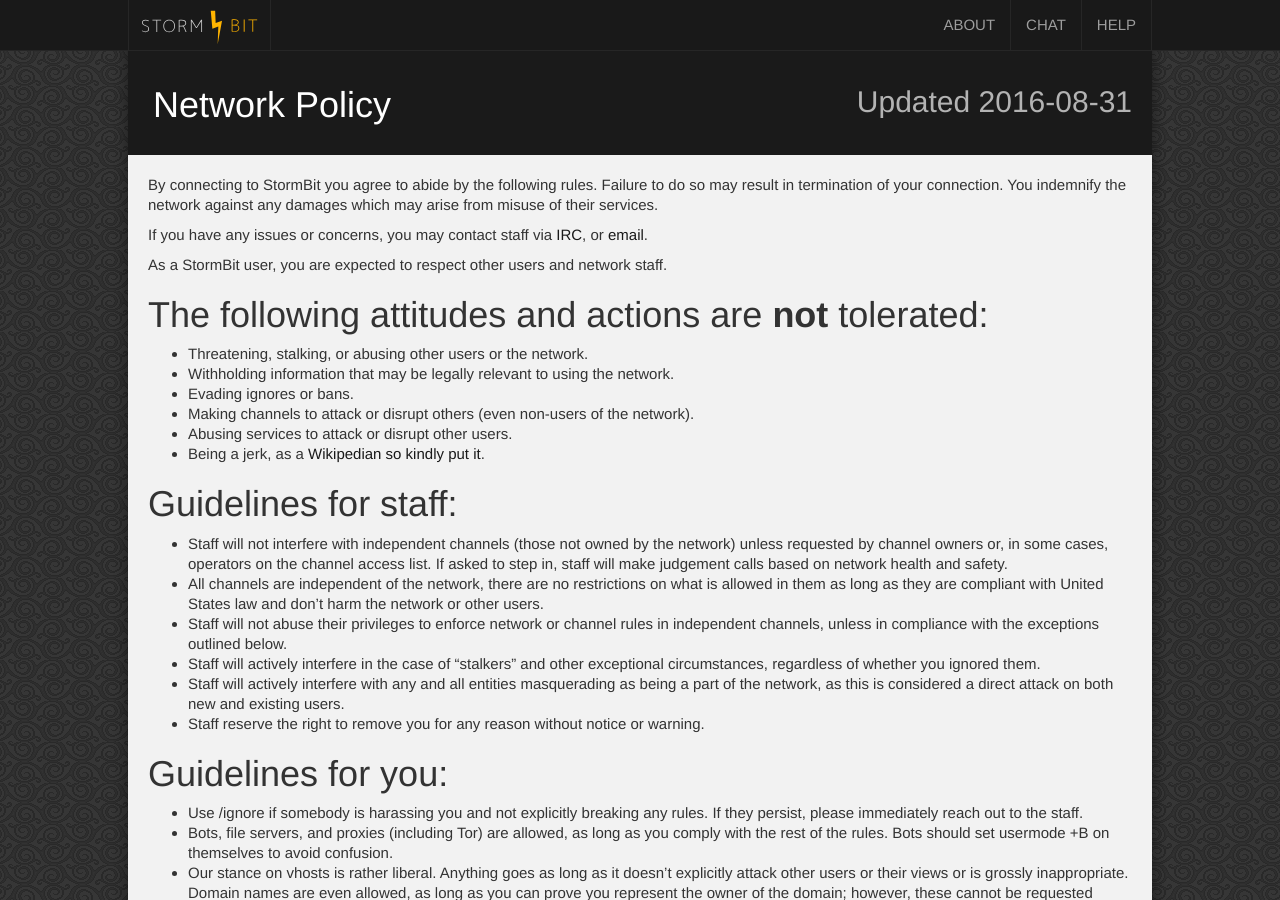
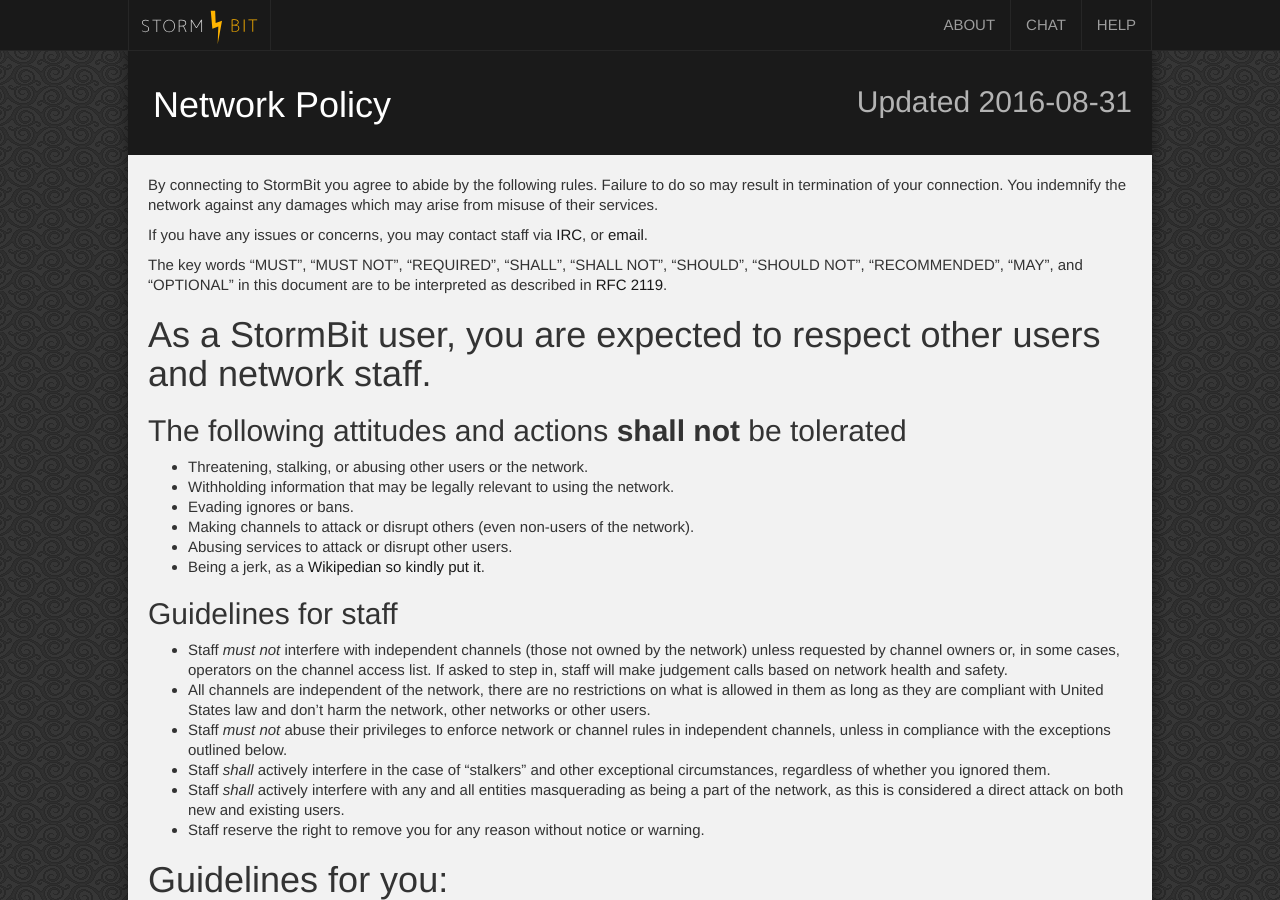
Before and after one commit to StormBit/stormbit.github.io, a Jekyll site: the page built from help/policies.md, in a window 1280 px wide and 900 px high. Built offline with Jekyll 4.4.1, drawn with Linux system fonts in a browser that asks for light colours; nearby versions of some CDN libraries; some of the changed text lies outside the part shown.

Commit message:
Rewording for compliance with RFC-2119
https://www.ietf.org/rfc/rfc2119.txt

```diff
--- a/help/policies.md
+++ b/help/policies.md
@@ -13,9 +13,13 @@ If you have any issues or concerns, you may contact staff via
 [IRC](irc://irc.stormbit.net/stormbit "#StormBit on irc.stormbit.net"), or
 [email](mailto:abuse@stormbit.net "abuse@stormbit.net").
 
-As a StormBit user, you are expected to respect other users and network staff.
+The key words "MUST", "MUST NOT", "REQUIRED", "SHALL", "SHALL
+NOT", "SHOULD", "SHOULD NOT", "RECOMMENDED",  "MAY", and
+"OPTIONAL" in this document are to be interpreted as described in
+[RFC 2119](https://www.ietf.org/rfc/rfc2119.txt).
 
-# The following attitudes and actions are __not__ tolerated:
+# As a StormBit user, you are expected to respect other users and network staff.
+## The following attitudes and actions __shall not__ be tolerated
 
 - Threatening, stalking, or abusing other users or the network.
 - Withholding information that may be legally relevant to using the network.
@@ -25,20 +29,20 @@ As a StormBit user, you are expected to respect other users and network staff.
 - Being a jerk, as a
   [Wikipedian so kindly put it](http://meta.wikimedia.org/wiki/Don't_be_a_jerk).
 
-# Guidelines for staff:
+## Guidelines for staff
 
-- Staff will not interfere with independent channels (those not owned by the
+- Staff _must not_ interfere with independent channels (those not owned by the
   network) unless requested by channel owners or, in some cases, operators
   on the channel access list. If asked to step in, staff will make judgement
   calls based on network health and safety.
 - All channels are independent of the network, there are no restrictions on
   what is allowed in them as long as they are compliant with United States law and
-  don't harm the network or other users.
-- Staff will not abuse their privileges to enforce network or channel rules in
+  don't harm the network, other networks or other users.
+- Staff _must not_ abuse their privileges to enforce network or channel rules in
   independent channels, unless in compliance with the exceptions outlined below.
-- Staff will actively interfere in the case of "stalkers" and other exceptional
+- Staff _shall_ actively interfere in the case of "stalkers" and other exceptional
   circumstances, regardless of whether you ignored them.
-- Staff will actively interfere with any and all entities masquerading as being
+- Staff _shall_ actively interfere with any and all entities masquerading as being
   a part of the network, as this is considered a direct attack on both
   new and existing users.
 - Staff reserve the right to remove you for any reason without notice or
@@ -46,21 +50,23 @@ As a StormBit user, you are expected to respect other users and network staff.
 
 # Guidelines for you:
 
-- Use /ignore if somebody is harassing you and not explicitly breaking any
-  rules.  If they persist, please immediately reach out to the staff.
+- If somebody is harassing you and not explicitly breaking any rules, at a first
+  instance you _should_ use the /ignore functionality built into your IRC client.
+  If they persist or attempt to evade this, you _should_ immediately contact the
+  network staff.
 - Bots, file servers, and proxies (including Tor) are allowed, as long as you
-  comply with the rest of the rules. Bots should set usermode +B on
+  comply with the rest of the rules. Bots _should_ set usermode +B on
   themselves to avoid confusion.
 - Our stance on vhosts is rather liberal. Anything goes as long as it doesn't
   explicitly attack other users or their views or is grossly inappropriate.
   Domain names are even allowed, as long as you can prove you represent the
-  owner of the domain; however, these cannot be requested through HostServ,
-  you need to contact a staff member instead.
-- With vhosts, we only ask that you keep it sane.  Explicit vhosts are completely
-  allowed, however consider that this is shown to any and all users upon joining a
+  owner of the domain; however, while these can be requested through HostServ,
+  you _must_ also contact a staff member.
+- With vhosts, we only ask that you be reasonable; Explicit vhosts are allowed,
+  however please consider that this is shown to any and all users upon joining a
   channel.
 - If found to be in breach of the rules, and this breach is considered negligible
-  or an accident, the network staff may message you with a warning.  Failure to comply
-  or repeat offenses may result in a ban.
+  or an accident, the network staff _may_ message you with a warning.  Failure to comply
+  or repeat offenses _shall_ result in a ban.
 - IP masking is enabled by default. You can set usermode -x on yourself to
   disable this.
```
